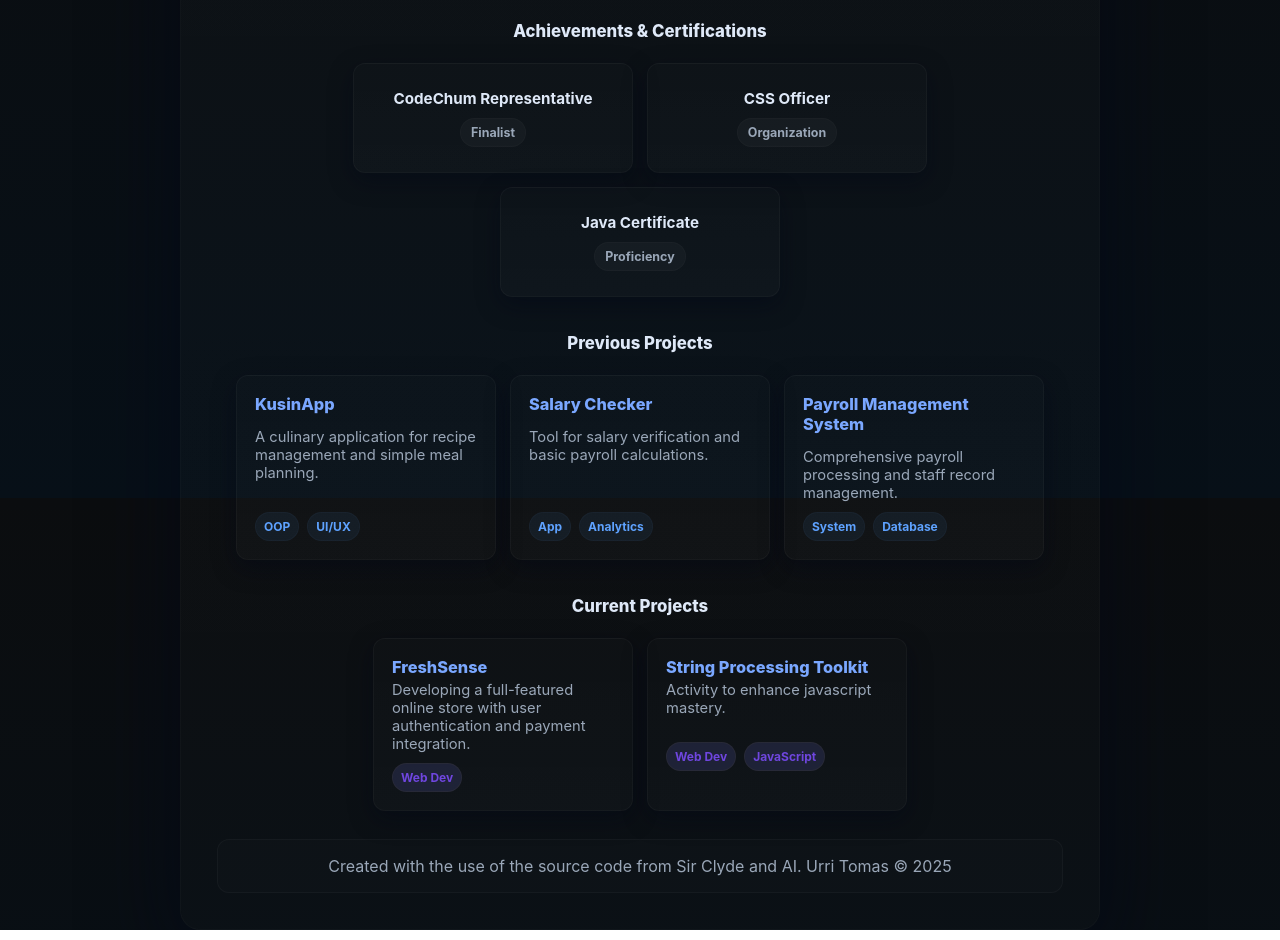
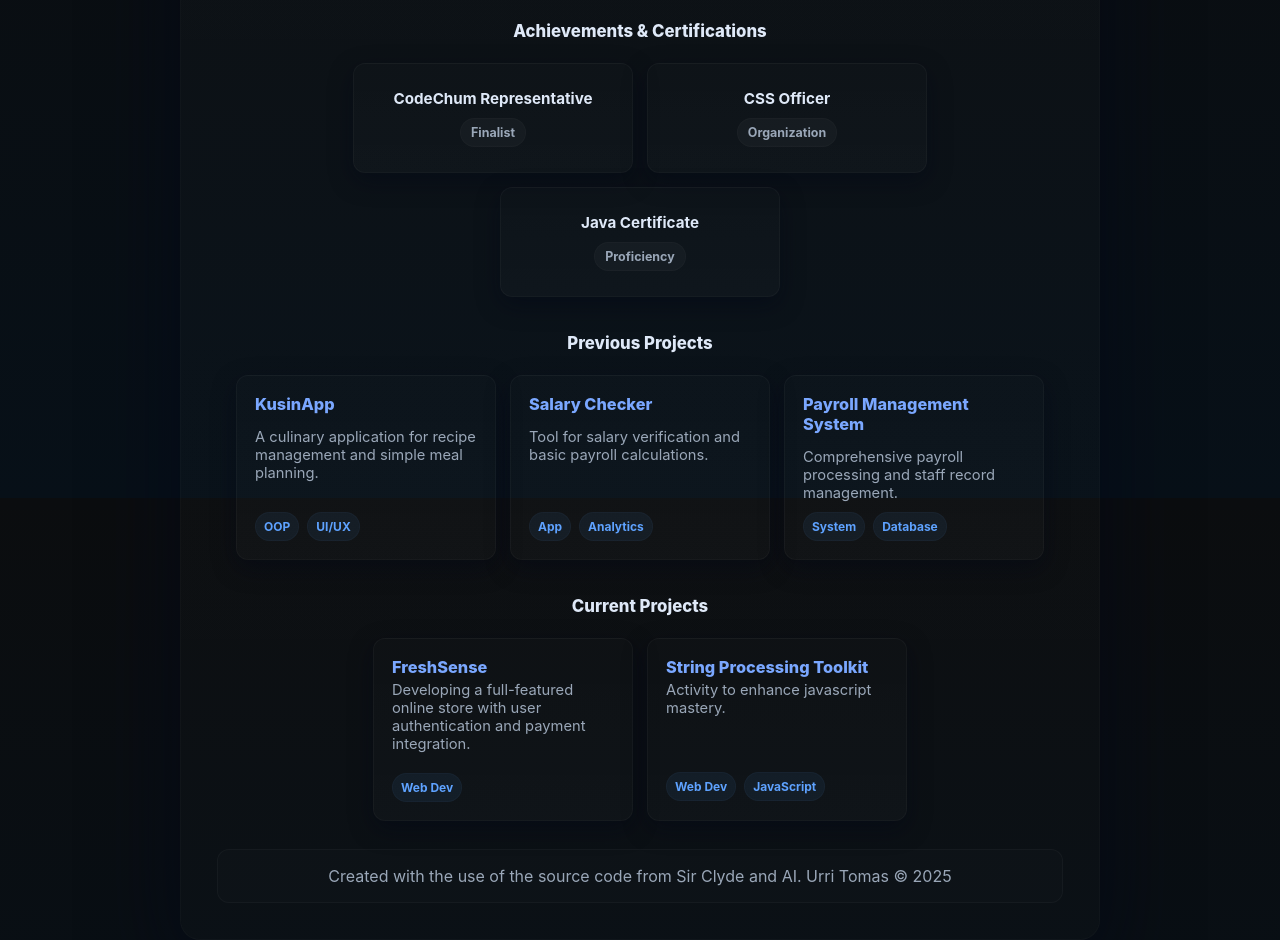
Before and after one commit to urritomas/portfolio, a plain HTML site: page index.html in a window 1280 px wide. Shown: the part 302-1242 px from the top of the page. Drawn offline with Linux system fonts and the light colour scheme.

Commit message:
fix: fixed position of the tags
-updated their color for the transition

```diff
--- a/style.css
+++ b/style.css
@@ -204,7 +204,6 @@ body{
 .project .desc{ color:var(--muted); font-size:0.92rem; margin-top:4px; flex-grow:1; display:block; }
 .project .tags{ display:flex; gap:8px; flex-wrap:wrap; margin-top:auto; }
 .tag{
-
   padding:6px 8px;
   font-size:0.75rem;
   border-radius:999px;
@@ -212,29 +211,33 @@ body{
   color:var(--accent);
   border:1px solid rgba(94,162,255,0.04);
   font-weight:700;
+  transition: background 0.4s ease, color 0.4s ease, border-color 0.4s ease;
 }
 
 .tagString{
   padding:6px 8px;
   font-size:0.75rem;
   border-radius:999px;
-  background: rgba(63, 64, 119, 0.342);
-  color:#6f46df;
-  border:1px solid rgba(255,206,84,0.04);
+  background: rgba(94,162,255,0.07);
+  color:var(--accent);
+  border:1px solid rgba(94,162,255,0.04);
   font-weight:700;
-  margin-top:25px;
+  transition: background 0.4s ease, color 0.4s ease, border-color 0.4s ease;
+  margin-top: 55px;
 }
 
 .tagCSS{
-padding:6px 8px;
+  padding:6px 8px;
   font-size:0.75rem;
   border-radius:999px;
-  background: rgba(63, 64, 119, 0.342);
-  color:#6f46df;
-  border:1px solid rgba(255,206,84,0.04);
+  background: rgba(94,162,255,0.07);
+  color:var(--accent);
+  border:1px solid rgba(94,162,255,0.04);
   font-weight:700;
-  margin-top:10px;
+  margin-top: 20px;
+  transition: background 0.4s ease, color 0.4s ease, border-color 0.4s ease;
 }
+
 .bio{
   width:100%;
   margin-top:10px;
@@ -276,6 +279,14 @@ body.light{
   --soft-shadow: 0 8px 24px rgba(16,24,40,0.06);
 }
 
+body.light .tag,
+body.light .tagString,
+body.light .tagCSS {
+  background: rgba(37,99,235,0.08);
+  color:var(--accent);
+  border:1px solid rgba(37,99,235,0.06);
+}
+
 
 .project-link {
   display: block;
```
